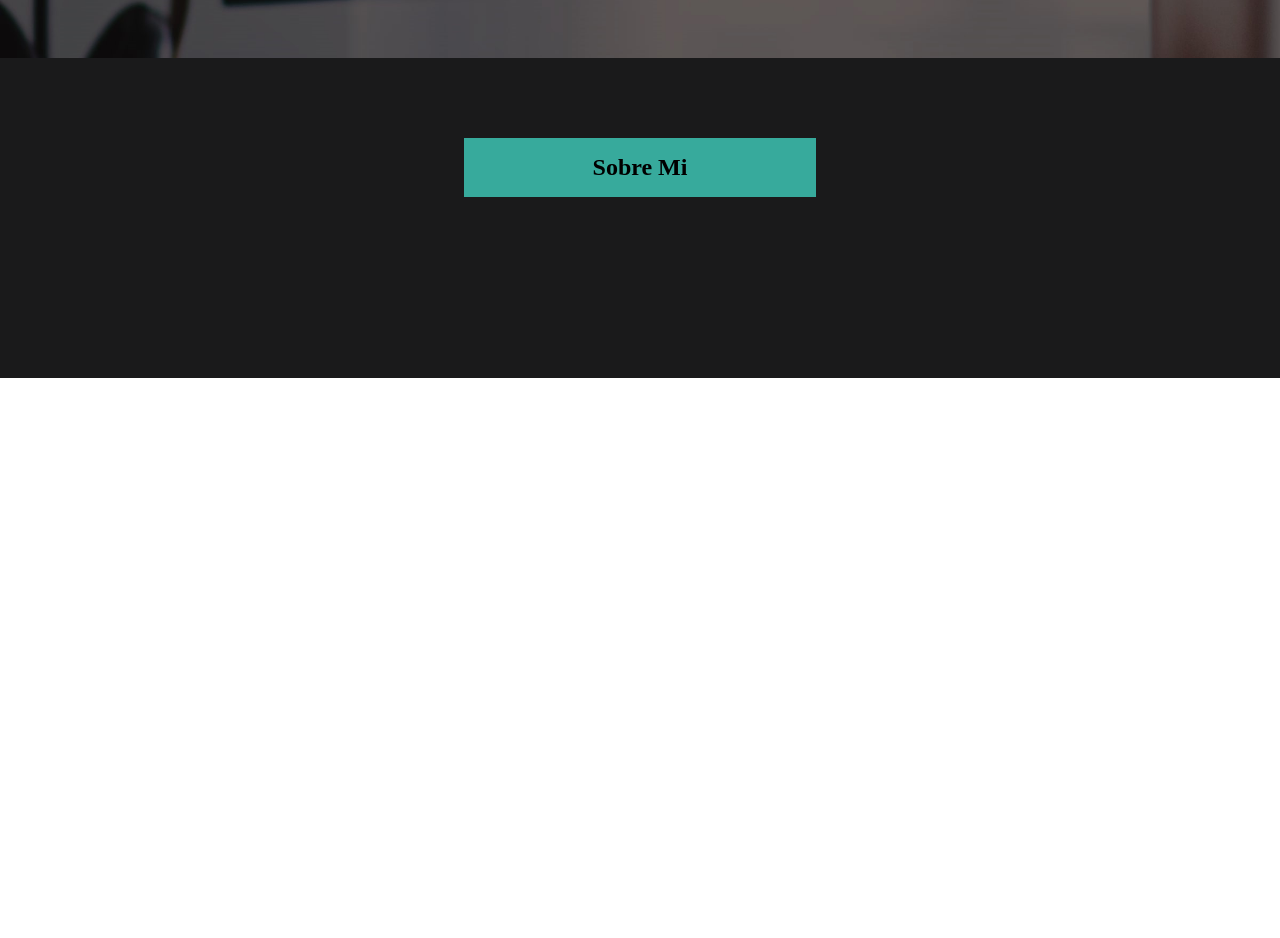
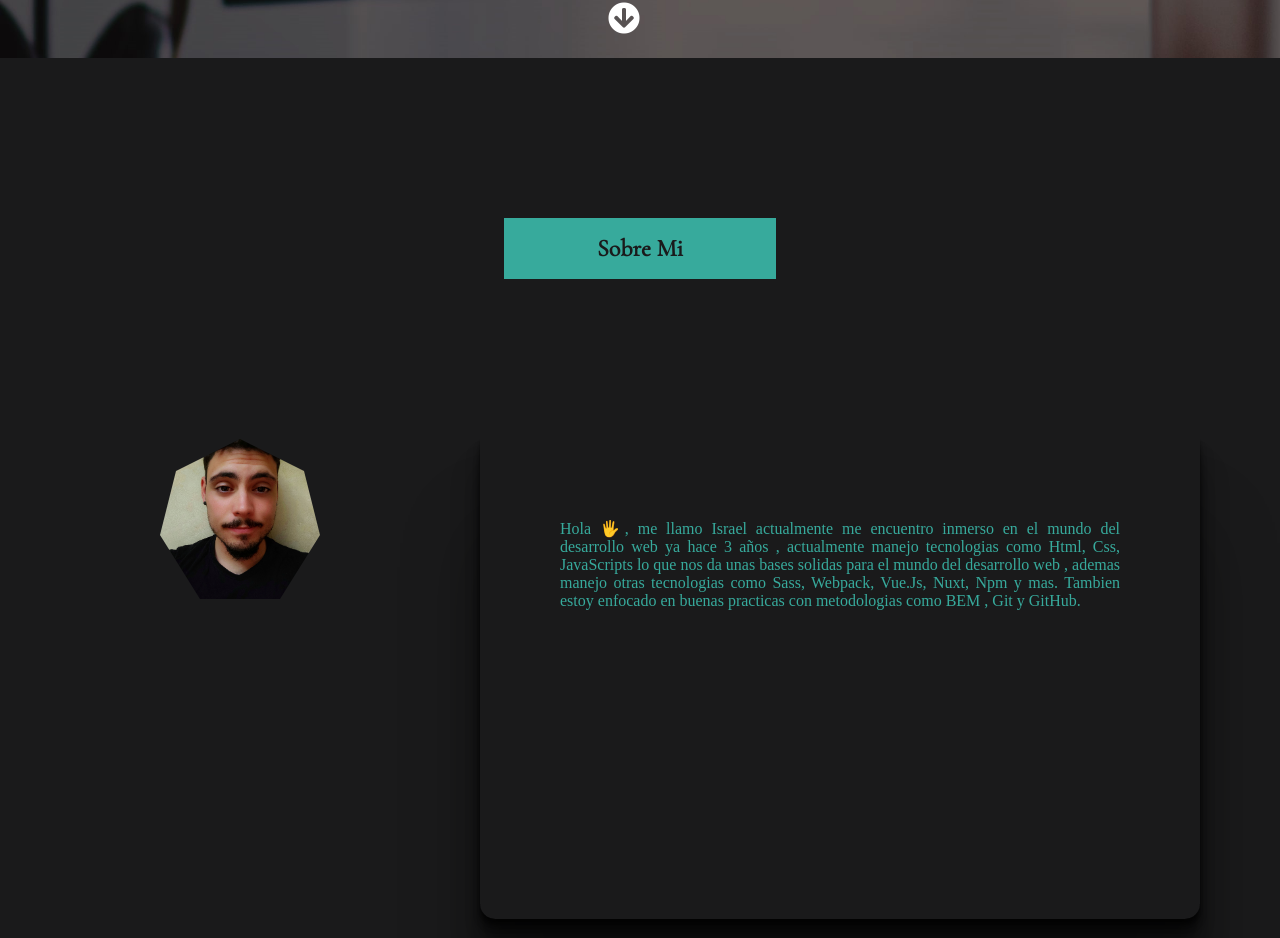
Before and after one commit to IsraelPalomo/Portafolio__Israel, a Vue app: page / in a window 1280 px wide. Shown: the part 742-1680 px from the top of the page. Before the commit the page ends 1120 px from the top, so only its background shows below. Built offline with nearby package versions, Linux system fonts and the light colour scheme; a web font is replaced by a local one.

Commit message:
algunos cambios en el sobreMi

```diff
--- a/src/App.vue
+++ b/src/App.vue
@@ -12,4 +12,7 @@
 	}
 	scroll-behavior: smooth;
 }
+html {
+	box-shadow: border-box;
+}
 </style>
--- a/src/components/Header.vue
+++ b/src/components/Header.vue
@@ -76,7 +76,7 @@ header {
 		.header__icono__enlace {
 			color: $color-blanco;
 			font-size: 2rem;
-			margin-bottom: 5rem;
+			margin-bottom: 1.5rem;
 		}
 	}
 
--- a/src/components/Main.vue
+++ b/src/components/Main.vue
@@ -1,6 +1,18 @@
 <template>
 	<main>
 		<h2>Sobre Mi</h2>
+		<div class="sobreMi">
+			<div class="sobreMi__img"></div>
+			<div class="sobreMi__texto">
+				<p>
+					Hola 🖐, me llamo Israel actualmente me encuentro inmerso en el mundo del desarrollo web
+					ya hace 3 años , actualmente manejo tecnologias como Html, Css, JavaScripts lo que nos da
+					unas bases solidas para el mundo del desarrollo web , ademas manejo otras tecnologias como
+					Sass, Webpack, Vue.Js, Nuxt, Npm y mas. Tambien estoy enfocado en buenas practicas con
+					metodologias como BEM , Git y GitHub.
+				</p>
+			</div>
+		</div>
 	</main>
 </template>
 
@@ -13,14 +25,48 @@ export default {};
 main {
 	background-color: $color-oscuro;
 	width: 100%;
-	height: 15rem;
-	padding-top: 5rem;
+	height: 55rem;
+	padding-top: 10rem;
+	box-sizing: border-box;
 	h2 {
 		text-align: center;
 		padding: 1rem;
 		background-color: $color-principal;
-		width: 20rem;
+		width: auto;
 		margin: 0 auto;
+		max-width: 15rem;
+
+		color: $color-oscuro;
+		font-family: $tipografia-subtitulos;
+	}
+	.sobreMi {
+		margin-top: 10rem;
+		display: flex;
+		justify-content: space-around;
+		.sobreMi__img {
+			background-image: url("../assets/avatar.jpeg");
+			background-size: cover;
+			background-position: center;
+			width: 10rem;
+			height: 10rem;
+			margin-left: 5rem;
+			clip-path: polygon(50% 0%, 90% 20%, 100% 60%, 75% 100%, 25% 100%, 0% 60%, 10% 20%);
+			box-shadow: (20px -20px 10px 10px #37aa9c);
+		}
+		.sobreMi__texto {
+			width: 35rem;
+			height: 20rem;
+			box-shadow: 0 3.1px 2.7px rgba(0, 0, 0, 0.39), 0 7.9px 6.9px rgba(0, 0, 0, 0.396),
+				0 16.1px 14.2px rgba(0, 0, 0, 0.371), 0 33.2px 29.2px rgba(0, 0, 0, 0.334),
+				0 91px 80px rgba(0, 0, 0, 0.29);
+			padding: 5rem;
+			border-radius: 0 0 15px 15px;
+			p {
+				text-align: justify;
+				color: $color-principal;
+				font-family: $tipografia-parrafos;
+			}
+		}
 	}
 }
 </style>
```
Also changed, not shown: src/assets/avatar.jpeg (added), src/assets/blob-haikei.svg (added).
